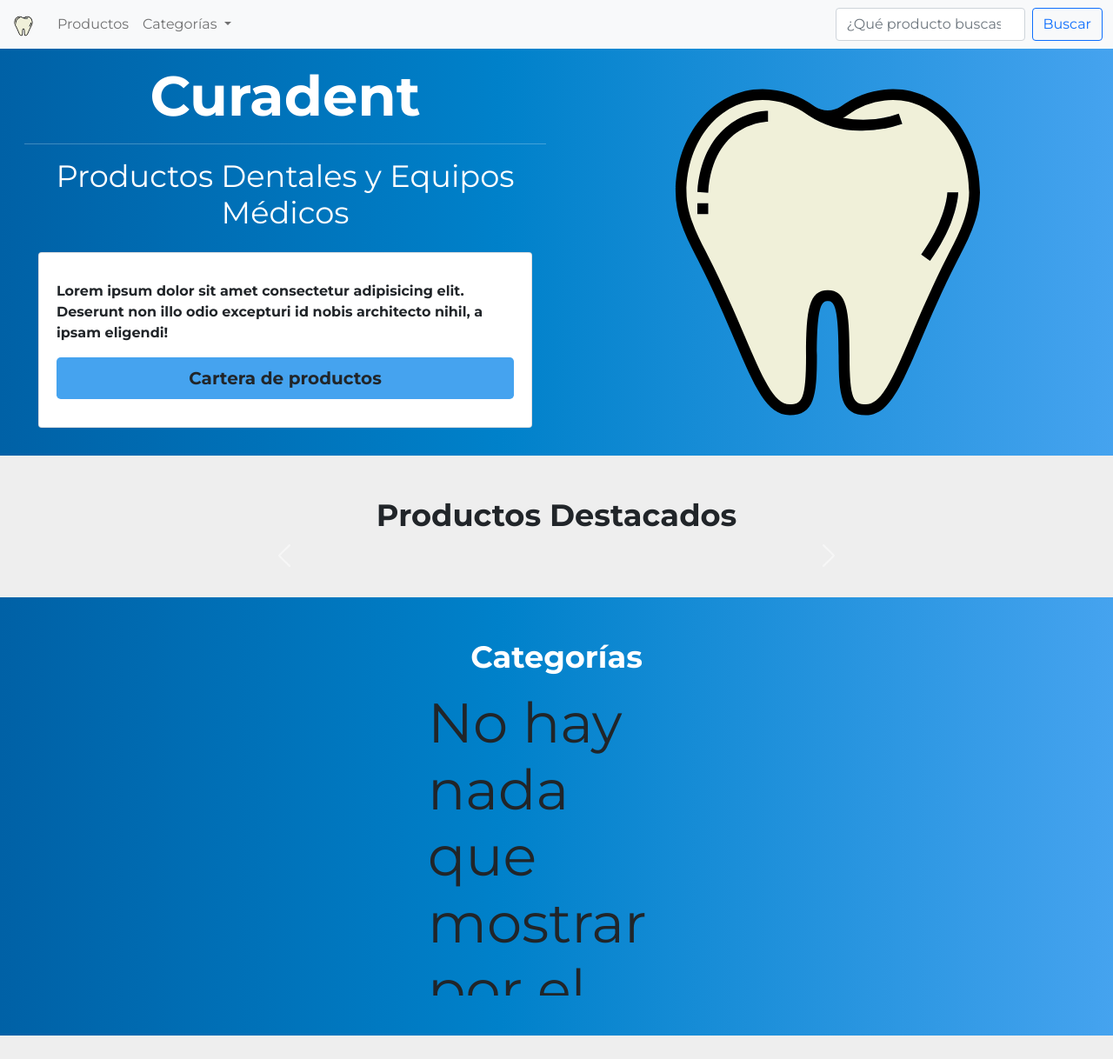
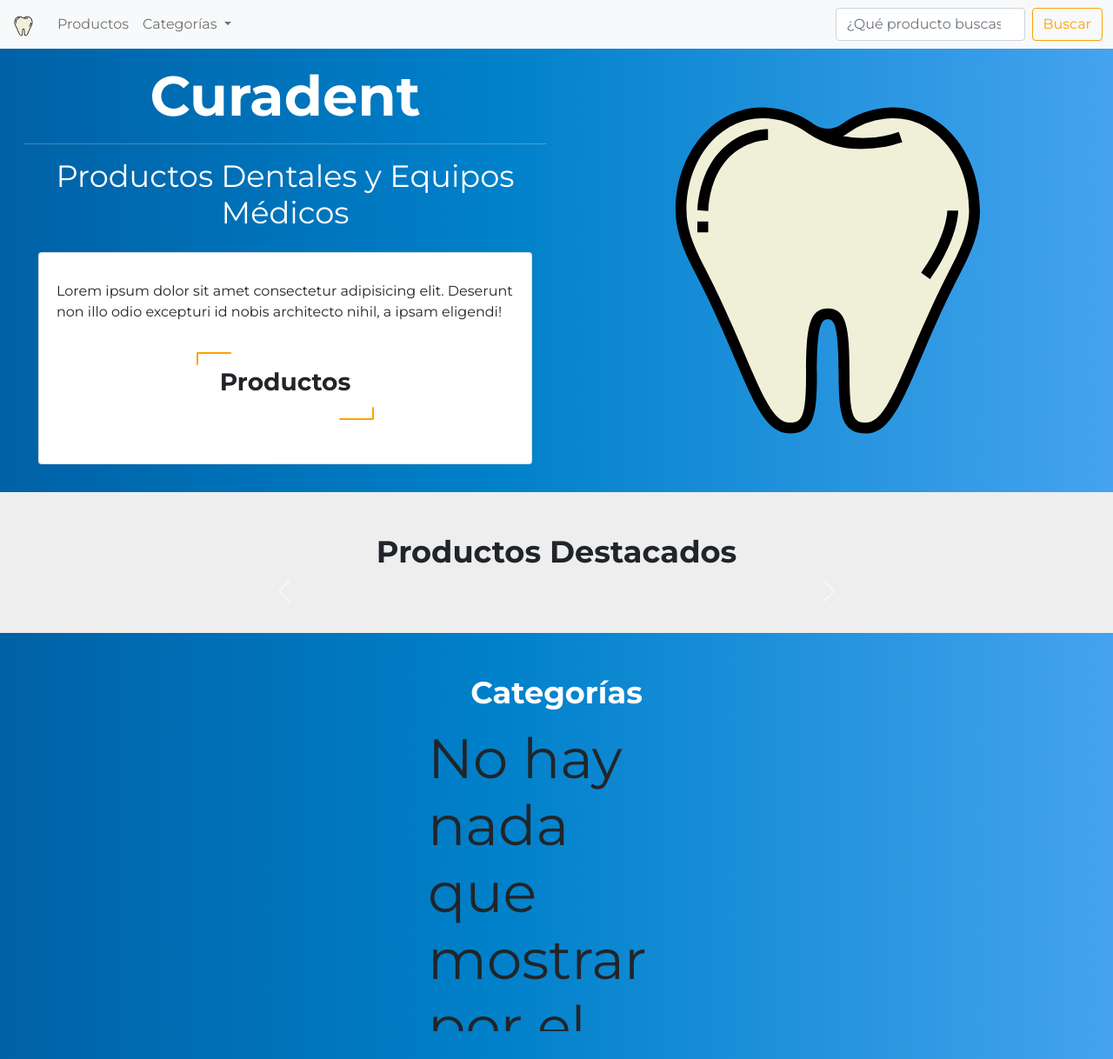
Before and after one commit to IsraGlezP/pdem, a Django app: template pdem/templates/home/home.html in a window 1280 px wide. Shown: the top 1218 px of the page at 87% size. Run offline with Django 3.2, Linux system fonts and the light colour scheme; the template is opened without the code that fills it, so the values that code supplies are empty; some libraries are stand-ins or nearby versions.

Commit message:
Some styles changed

```diff
--- a/pdem/static/css/admin.css
+++ b/pdem/static/css/admin.css
@@ -7,6 +7,11 @@
 #branding h1 {
     color: black;
     font-weight: 700;
+}
+
+.brand_img {
+    width: 40px;
+    height: 40px;
 }
 
 .user-tools {
--- a/pdem/static/css/home.css
+++ b/pdem/static/css/home.css
@@ -1,6 +1,6 @@
 :root {
   --clr-primary: #45a3ef;
-  --clr-secondary: #0081CA;
+  --clr-secondary: #faa307;
 }
 
 body {
@@ -44,7 +44,7 @@ h1 {
 
 .see-products-btn,
 .see-categories-btn {
-  background-color: var(--clr-primary);
+  background-color: #ffba08;
 }
 
 .see-products-btn::after,
@@ -359,3 +359,52 @@ h1 {
     opacity: 1;
   }
 }
+
+/* Hover effect buttons */
+.hover-button {
+  position: relative;
+  padding: 1em 1.5em;
+  border: none;
+  background-color: transparent;
+  cursor: pointer;
+  outline: none;
+  font-size: 18px;
+  margin: 1em 0.8em;
+}
+/* .hover-button.type1 {
+  color: #566473;
+} */
+.hover-button.type1.type1::after, .hover-button.type1.type1::before {
+  content: "";
+  display: block;
+  position: absolute;
+  width: 20%;
+  height: 20%;
+  border: 2px solid;
+  transition: all 0.6s ease;
+  border-radius: 2px;
+}
+.hover-button.type1.type1::after {
+  bottom: 0;
+  right: 0;
+  border-top-color: transparent;
+  border-left-color: transparent;
+  border-bottom-color: var(--clr-secondary);
+  border-right-color: var(--clr-secondary);
+}
+.hover-button.type1.type1::before {
+  top: 0;
+  left: 0;
+  border-bottom-color: transparent;
+  border-right-color: transparent;
+  border-top-color: var(--clr-secondary);
+  border-left-color: var(--clr-secondary);
+}
+.hover-button.type1.type1:hover:after, .hover-button.type1.type1:hover:before {
+  width: 100%;
+  height: 100%;
+}
+
+a {
+  text-decoration: none;
+}
--- a/pdem/static/css/main.css
+++ b/pdem/static/css/main.css
@@ -5,6 +5,16 @@
 
 ul {
     list-style: none;
+}
+
+.btn-outline-primary {
+    color: #faa307!important;
+    border-color: #faa307!important;
+}
+
+.btn-outline-primary:hover {
+    background-color: #faa307!important;
+    color: #000!important;
 }
 
 footer {
--- a/pdem/templates/admin/base_site.html
+++ b/pdem/templates/admin/base_site.html
@@ -3,7 +3,7 @@
 
 {% block branding %}
 <h1 id="head">
-    <img src="{% static 'img/logo.png' %}" alt="logo of company" class="brand_img" heigt="50" width="80">
+    <img src="{% static 'img/tooth-color.svg' %}" alt="logo of company" class="brand_img" heigt="50" width="80">
     Productos Dentales y Equipos Médicos
 </h1>
 {% endblock branding %}
--- a/pdem/templates/home/home.html
+++ b/pdem/templates/home/home.html
@@ -31,15 +31,17 @@
                         <div class="card see-products-card">
                             <div class="card-body">
                                 <div class="row">
-                                    <div class="col-12 fw-bold p-3">
+                                    <div class="col-12 p-3 d-flex flex-column justify-content-center align-items-center">
                                         <p>
                                             Lorem ipsum dolor sit amet consectetur adipisicing elit.
                                             Deserunt non illo odio excepturi id nobis architecto
                                             nihil, a ipsam eligendi!
                                         </p>
-                                        <a class="btn btn-lg button see-products-btn fw-bold w-100" href="{% url 'products' %}">
+                                        <!-- <a class="btn btn-lg button see-products-btn fw-bold w-100" href="{% url 'products' %}">
                                             Cartera de productos
-                                        </a>
+                                        </a> -->
+                                        <a class="btn hover-button type1" href="{% url 'products' %}"><h3 class="fw-bold">Productos</h3></a>
+                                        <!-- <a class="hover-button"><span>Productos</span><em></em></a> -->
                                     </div>
                                 </div>
                             </div>
--- a/pdem/templates/home/products.html
+++ b/pdem/templates/home/products.html
@@ -49,7 +49,7 @@
             <input type="text" placeholder="Ingrese producto a buscar..." class="form-control" id="kword" name="kword">
         </div>
         <div class="col-3 col-md-4 col-lg-4 col-xl-3 p-0">
-            <button class="btn btn-primary" type="submit">Buscar</button>
+            <button class="btn btn-outline-primary" type="submit">Buscar</button>
         </div>
     </form>
 </div>
```
